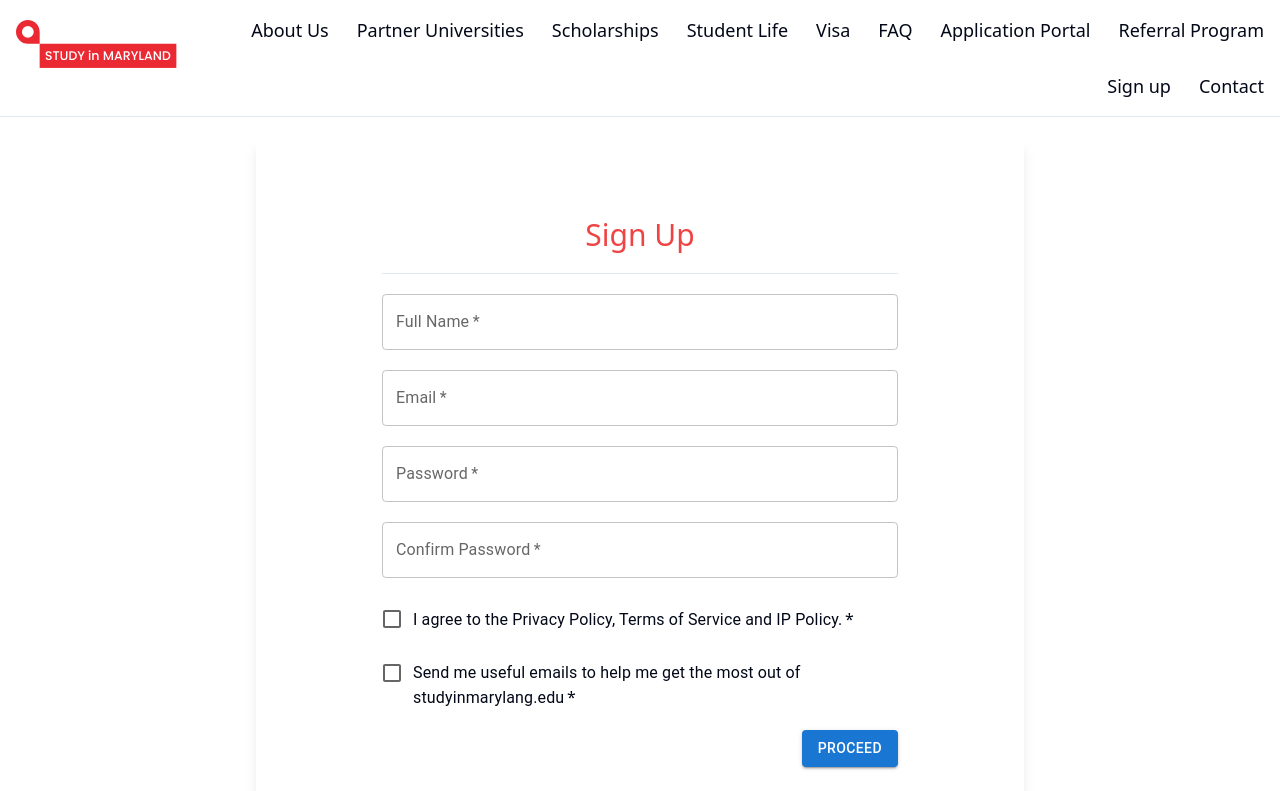
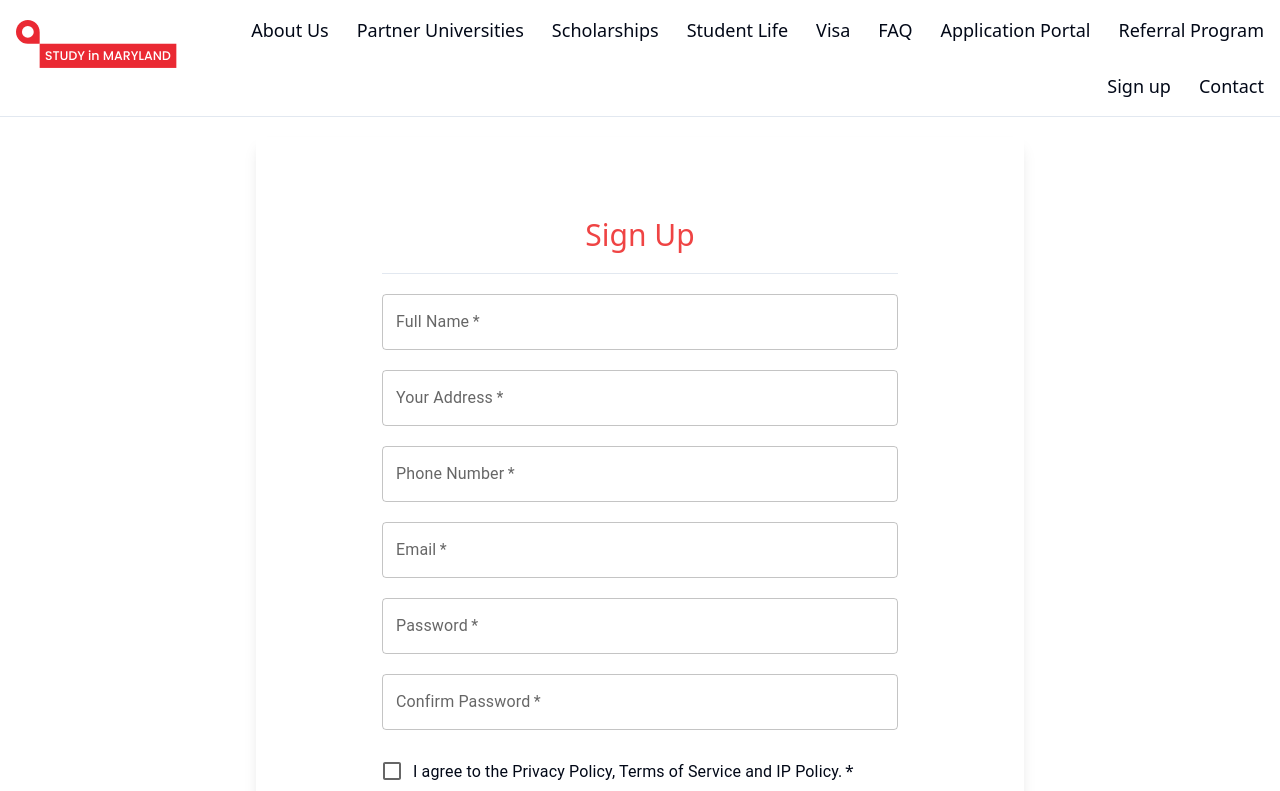
Before and after one commit to Babithkp/studyinmaryland-frontend, a React (Vite) app: page /Agent-signup in a window 1280 px wide. Shown: the top 791 px of the page. Built offline with nearby package versions, Linux system fonts and the light colour scheme; no server answers.

Commit message:
new toastier is added

```diff
--- a/package.json
+++ b/package.json
@@ -27,6 +27,7 @@
     "react-hook-form": "^7.52.0",
     "react-icons": "^5.2.1",
     "react-router-dom": "^6.24.0",
+    "react-toastify": "^10.0.5",
     "swiper": "^11.1.4",
     "tailwind-merge": "^2.3.0",
     "tailwindcss-animate": "^1.0.7",
--- a/src/components/app/AgentDashboard.tsx
+++ b/src/components/app/AgentDashboard.tsx
@@ -25,11 +25,16 @@ import {
 } from "../../http/fetch";
 import { RiArrowUpSLine } from "react-icons/ri";
 import { v4 } from "uuid";
+import { ToastContainer, toast } from 'react-toastify';
+
+import 'react-toastify/dist/ReactToastify.css';
 
 interface AgentType {
   id: string;
   name: string;
   email: string;
+  address: string;
+  phone: number;
   referralCode: string;
   referredStudent: string;
   profileImageUrl: string;
@@ -63,6 +68,7 @@ interface Students {
 }
 
 export default function AgentDashboard() {
+  const notify = () => toast("copied to clipboard !");
   const [agentDetails, setAgentDeatils] = useState<AgentType>();
   const [studentDetails, setStudentDeatils] = useState<Students[]>();
   const [isUploading, setIsUploading] = useState(false);
@@ -126,6 +132,7 @@ export default function AgentDashboard() {
     const text = `https://studyinmaryland.vercel.app/Scholarships?referral=${agentDetails?.referralCode}`;
     setIsCopying(true);
     navigator.clipboard.writeText(text);
+    notify()
     setTimeout(() => {
       setIsCopying(false);
     }, 2000);
@@ -201,8 +208,14 @@ export default function AgentDashboard() {
             <p className="font-semibold">
               Email: <span className="font-medium">{agentDetails?.email}</span>
             </p>
+            <p className="font-semibold">
+              Addess: <span className="font-medium">{agentDetails?.address}</span>
+            </p>
+            <p className="font-semibold">
+              Phone No. : <span className="font-medium">{agentDetails?.phone}</span>
+            </p>
             <h3 className="text-lg font-semibold uppercase text-slate-400">
-              Referral url
+            Referral Link
             </h3>
             <div className="flex w-full  h-full border-[2px] rounded-md gap-3  items-start  bg-slate-50">
               <p className="ml-1  overflow-x-auto">
@@ -424,6 +437,7 @@ export default function AgentDashboard() {
       >
         <CircularProgress color="inherit" />
       </Backdrop>
+        <ToastContainer theme="light"/>
     </main>
   );
 }
--- a/src/components/app/com/logging/AgentSignUp.tsx
+++ b/src/components/app/com/logging/AgentSignUp.tsx
@@ -1,4 +1,5 @@
-import {  Backdrop,
+import {
+  Backdrop,
   Button,
   Checkbox,
   CircularProgress,
@@ -22,6 +23,8 @@ interface FormValues {
   name: string;
   email: string;
   password: string;
+  address: string;
+  phone: number;
   confirmPassword: string;
   agentIpAddress: string;
   agentCountry: string;
@@ -102,7 +105,7 @@ export default function AgentSigning() {
           <h1 className="text-3xl font-medium text-red-500">Sign Up</h1>
         </div>
         <form
-          className="w-3/4 max-md:w-[90%] flex flex-col gap-5"
+          className="w-3/4 max-md:w-[70%] flex flex-col gap-5"
           onSubmit={handleSubmit(onSubmit)}
         >
           <TextField
@@ -112,6 +115,22 @@ export default function AgentSigning() {
             type="text"
             required
             {...register("name")}
+          />
+          <TextField
+            id="outlined-basic 1"
+            label="Your Address"
+            variant="outlined"
+            type="text"
+            required
+            {...register("address")}
+          />
+          <TextField
+            id="outlined-basic 1"
+            label="Phone Number"
+            variant="outlined"
+            type="text"
+            required
+            {...register("phone")}
           />
 
           <TextField
@@ -161,7 +180,12 @@ export default function AgentSigning() {
               }))
             }
             required
-            control={<Checkbox checked={checkboxStatus.firstCheckbox} className="absolute max-md:-top-3"/>}
+            control={
+              <Checkbox
+                checked={checkboxStatus.firstCheckbox}
+                className="absolute max-md:-top-3"
+              />
+            }
             label="I agree to the Privacy Policy, Terms of Service and IP Policy."
           />
           <FormControlLabel
@@ -172,8 +196,13 @@ export default function AgentSigning() {
               }))
             }
             required
-            control={<Checkbox checked={checkboxStatus.secCheckbox} className="absolute -top-3"/>}
-            label="Send me useful emails to help me get the most out of studyinmarylang.edu"
+            control={
+              <Checkbox
+                checked={checkboxStatus.secCheckbox}
+                className="absolute -top-3"
+              />
+            }
+            label="Send me useful emails to help me get the most out of studyinmaryland.org"
           />
           <div className="w-full flex justify-end">
             <Button variant="contained" type="submit">
```
Also changed, not shown: 1 other file (tests, documents, lock files or other folders).
